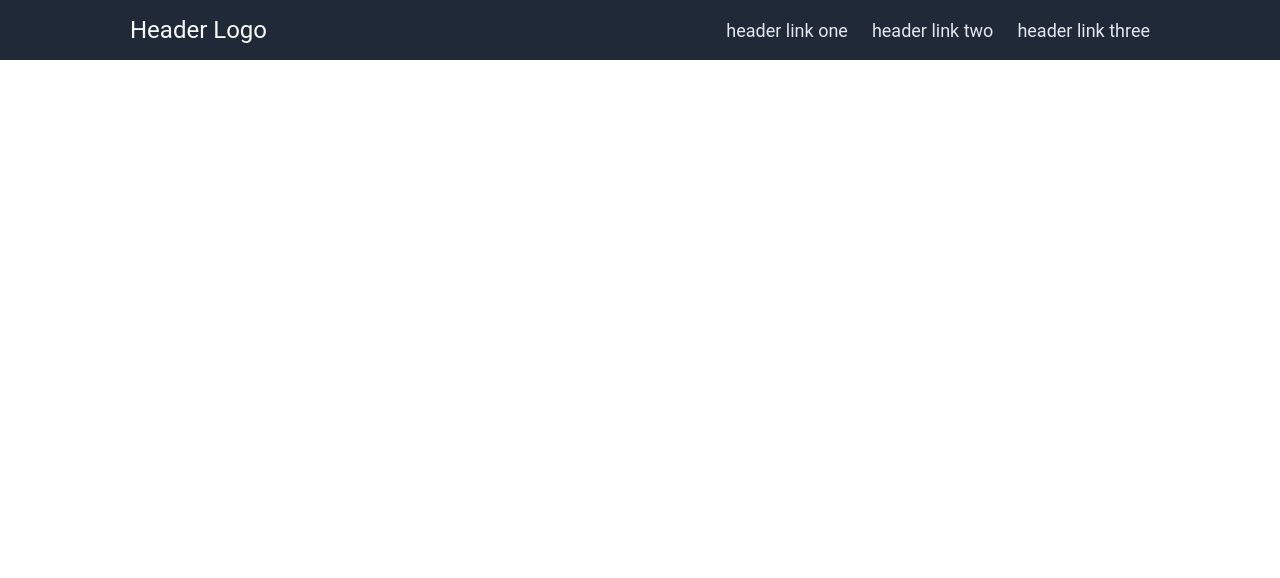
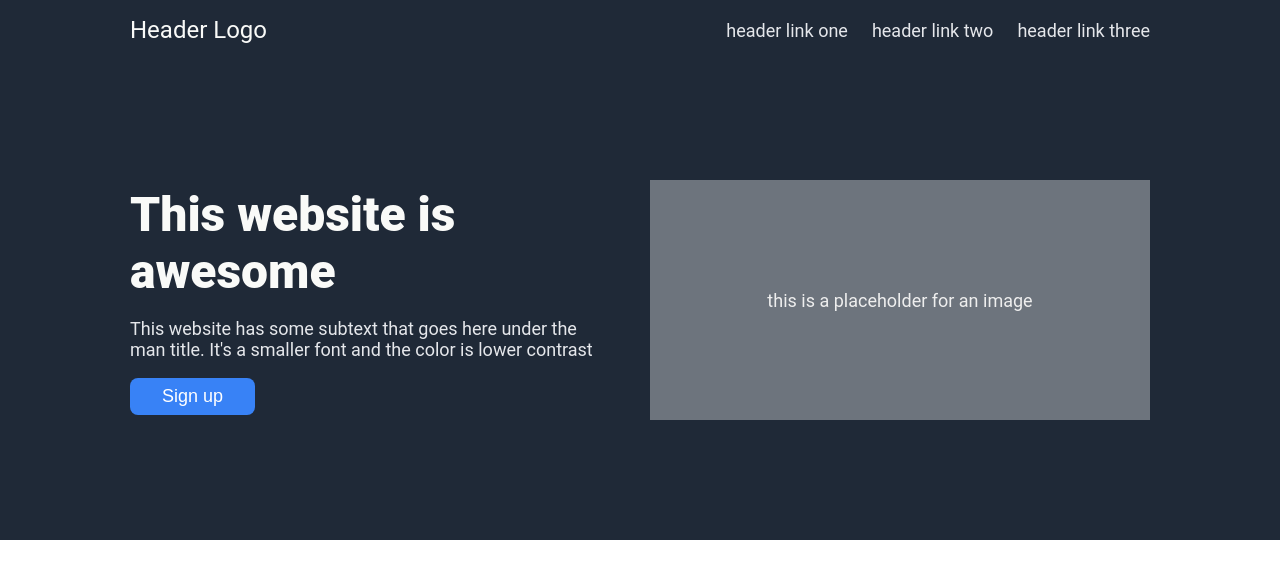
Before and after one commit to Huang-Xiaosheng/landing-page, a plain HTML site: page index.html in a window 1280 px wide. Drawn offline with Linux system fonts and the light colour scheme.

Commit message:
Finish hero section

```diff
--- a/index.html
+++ b/index.html
@@ -16,7 +16,20 @@
       </ul>
     </div>
   </header>
-  <div class="hero"></div>
+  <section class="hero">
+    <div class="hero-container">
+      <div class="hero-main">
+        <h1>This website is awesome</h1>
+        <p>
+          This website has some subtext that goes here under the man title. It's a smaller font and the color is lower contrast
+        </p>
+        <button>Sign up</button>
+      </div>
+      <div class="hero-image">
+        this is a placeholder for an image
+      </div>
+    </div>
+  </section>
   <footer></footer>
 </body>
 </html>
--- a/style.css
+++ b/style.css
@@ -18,9 +18,12 @@ footer {
   background-color: #1f2937;
 }
 
-.header-container {
+.header-container,
+.hero-container {
   max-width: 1020px;
   margin: auto;
+}
+.header-container {
   height: 60px;
   display: flex;
   justify-content: space-between;
@@ -35,20 +38,46 @@ header ul {
   gap: 24px;
 }
 
-.hero h1 {
+.hero {
+  padding: 120px 0;
+}
+.hero-container {
+  display: flex;
+  align-items: center;
+  gap: 48px;
+}
+.hero-image {
+  flex-shrink: 0;
+  background-color: #6d747d;
+  width: 500px;
+  height: 240px;
+  display: flex;
+  align-items: center;
+  justify-content: center;
+  color: #eee;
+  font-size: 18px;
+}
+.hero-main h1 {
   font-size: 48px;
   font-weight: 900;
   color: #f9faf8;
+  margin: 0;
 }
 .hero p,
 header a {
   font-size: 18px;
   color: #e5e7eb;
 }
-
 button,
 .call-to-action {
   background-color: #3882f6;
+  border-radius: 8px;
+  color: white;
+}
+button {
+  padding: 8px 32px;
+  font-size: 18px;
+  border: 0;
 }
 
 .information h2 {
```
